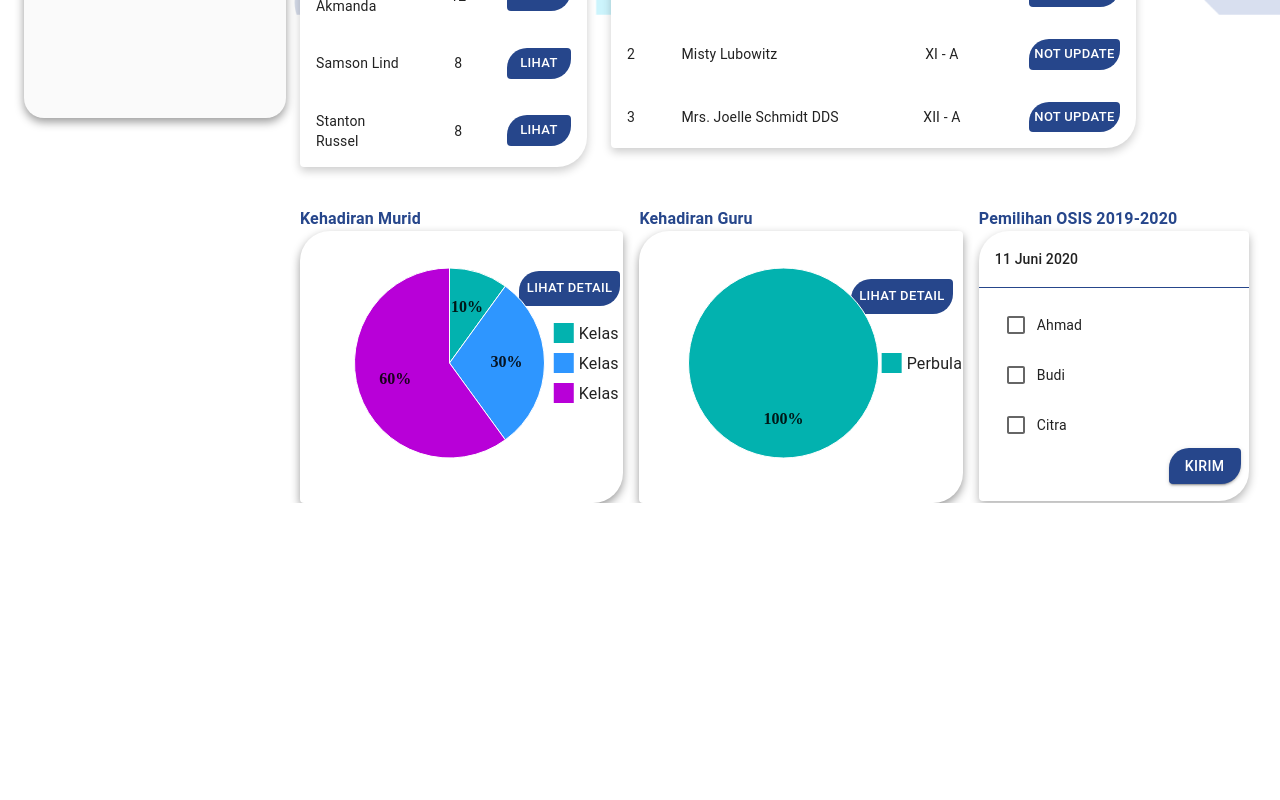
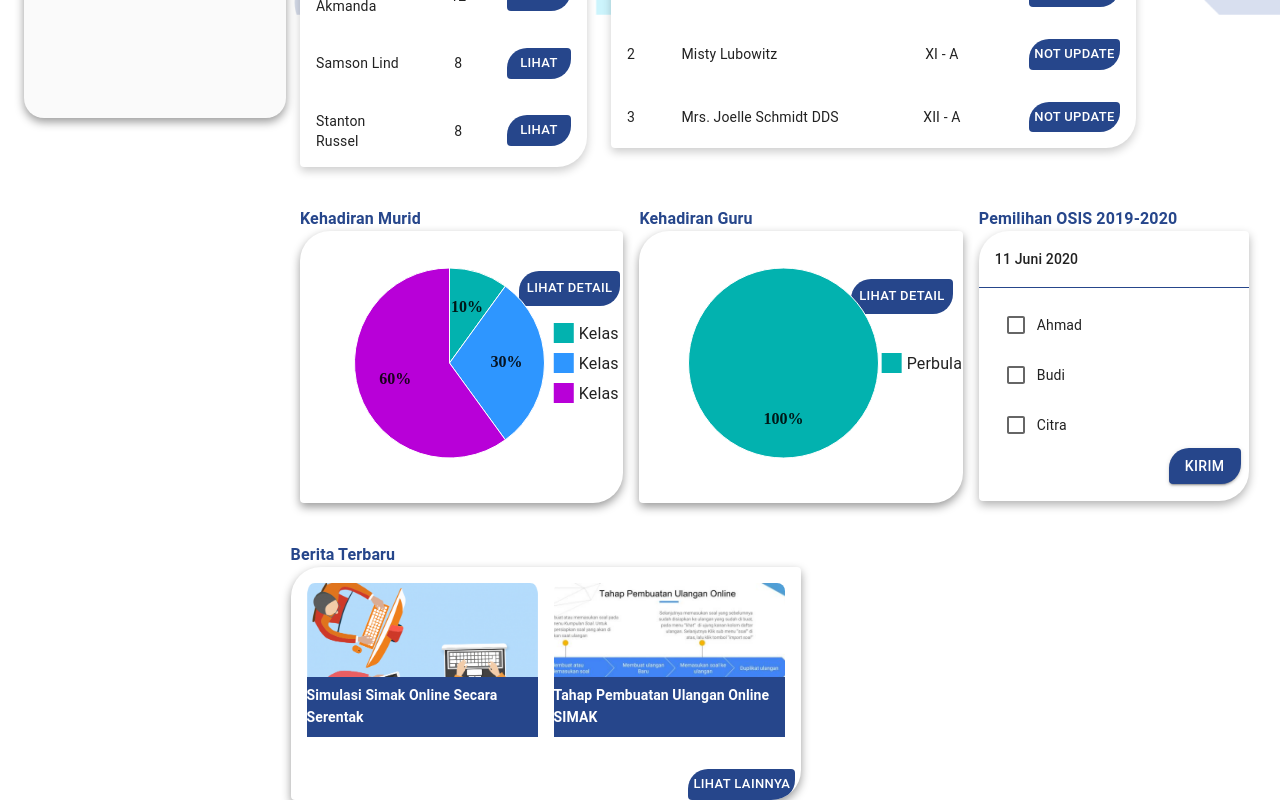
Before and after one commit to IlhamMuhamadNur/sekolahku-fe, a React (Vite) app: page /admin-dashboard in a window 1280 px wide. Shown: the part 650-1450 px from the top of the page. Before the commit the page ends 1153 px from the top, so only its background shows below. Built offline with nearby package versions, Linux system fonts and the light colour scheme.

Commit message:
pembuatan card "berita terbaru"

```diff
--- a/src/views/pages/admin-dashboard.jsx
+++ b/src/views/pages/admin-dashboard.jsx
@@ -994,6 +994,130 @@ const AdminDashboard = () => {
               </TableContainer>
             </Box>
           </Box>
+          <Box
+            sx={{
+              flex: 1,
+              maxWidth: "50%",
+              ml: "3%",
+              mt: -5,
+            }}
+          >
+            <Typography
+              sx={{
+                color: "#26468B",
+                fontWeight: 600,
+                mb: "-1",
+              }}
+            >
+              Berita Terbaru
+            </Typography>
+            <Card
+              sx={{
+                borderTopLeftRadius: "30px",
+                borderBottomRightRadius: "30px",
+                overflow: "hidden",
+                boxShadow: "0px 4px 10px rgba(0,0,0,0.4)",
+                // Margin-bottom tambahan pada Card jika masih dibutuhkan
+                mb: 10,
+              }}
+            >
+              <CardContent>
+                <Box
+                  sx={{
+                    display: "flex",
+                    flexDirection: "row",
+                    gap: 2,
+                    cursor: "pointer",
+                  }}
+                >
+                  {/* Berita Pertama */}
+                  <Box
+                    sx={{
+                      flex: 1,
+                      position: "relative",
+                    }}
+                  >
+                    <Box
+                      component="img"
+                      src="/src/assets/image/d1.png"
+                      alt="Berita 1"
+                      sx={{
+                        width: "100%",
+                        height: "150px",
+                        objectFit: "cover",
+                        borderRadius: "8px",
+                      }}
+                    />
+                    <Box
+                      sx={{
+                        position: "absolute",
+                        bottom: 0,
+                        width: "100%",
+                        background: "#26468B",
+                        color: "white",
+                        textAlign: "left",
+                        py: 1,
+                      }}
+                    >
+                      <Typography variant="subtitle2" fontWeight={600}>
+                        Simulasi Simak Online Secara Serentak
+                      </Typography>
+                    </Box>
+                  </Box>
+
+                  {/* Berita Kedua */}
+                  <Box
+                    sx={{
+                      flex: 1,
+                      position: "relative",
+                    }}
+                  >
+                    <Box
+                      component="img"
+                      src="/src/assets/image/d2.jpeg"
+                      alt="Berita 2"
+                      sx={{
+                        width: "100%",
+                        height: "150px",
+                        objectFit: "cover",
+                        borderRadius: "8px",
+                      }}
+                    />
+                    <Box
+                      sx={{
+                        position: "absolute",
+                        bottom: 0,
+                        width: "100%",
+                        background: "#26468B",
+                        color: "white",
+                        textAlign: "left",
+                        py: 1,
+                      }}
+                    >
+                      <Typography variant="subtitle2" fontWeight={600}>
+                        Tahap Pembuatan Ulangan Online SIMAK
+                      </Typography>
+                    </Box>
+                  </Box>
+                </Box>
+              </CardContent>
+              <Button
+                size="small"
+                sx={{
+                  backgroundColor: "#26468B",
+                  borderTopLeftRadius: "20px",
+                  borderBottomRightRadius: "20px",
+                  color: "white",
+                  left: "78%",
+                  textAlign: "right",
+                  display: "block",
+                  mt: 2, // Menambahkan margin-top pada Button
+                }}
+              >
+                Lihat Lainnya
+              </Button>
+            </Card>
+          </Box>
         </Box>
       </Box>
     </Box>
```
Also changed, not shown: src/assets/image/d1.png (added), src/assets/image/d2.jpeg (added).
